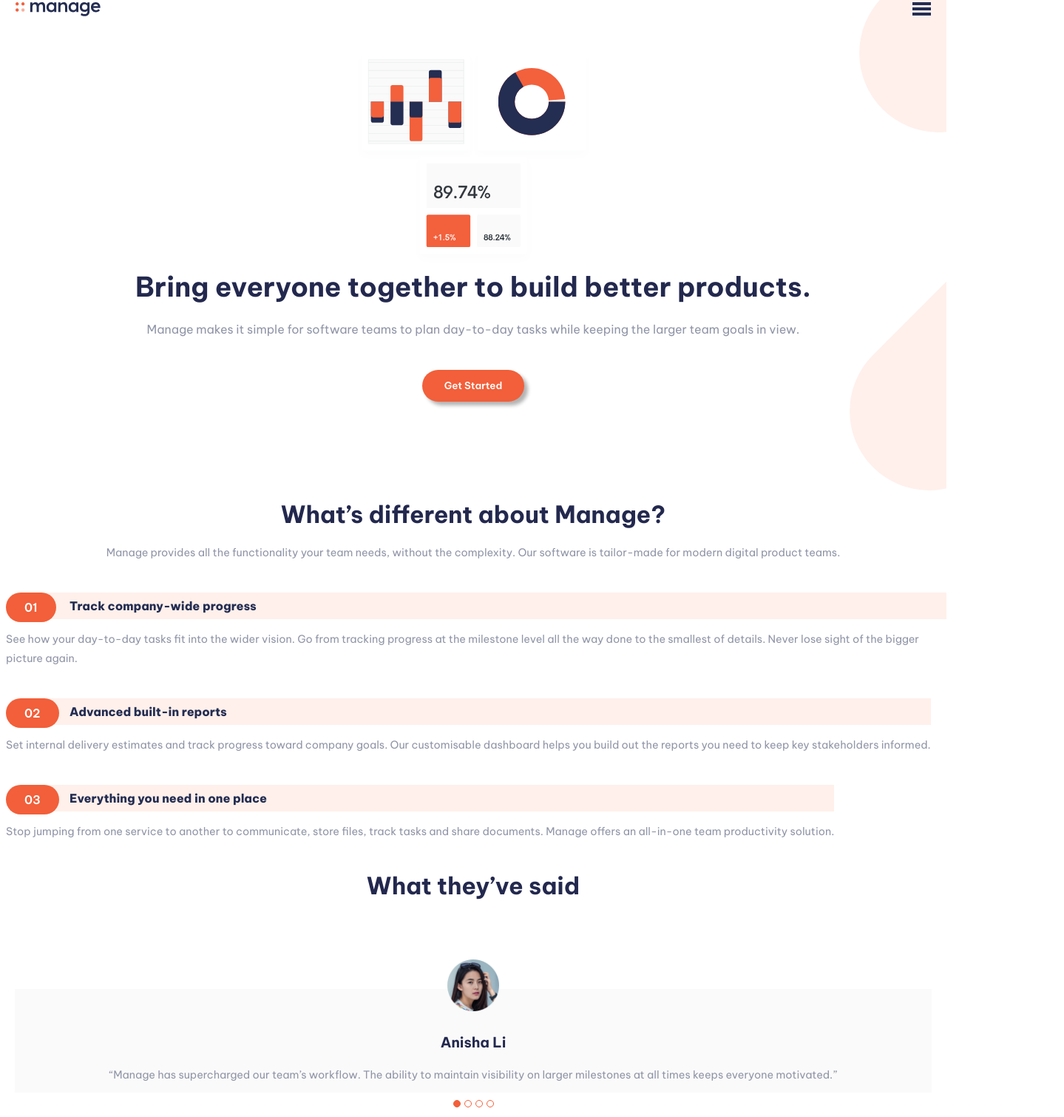
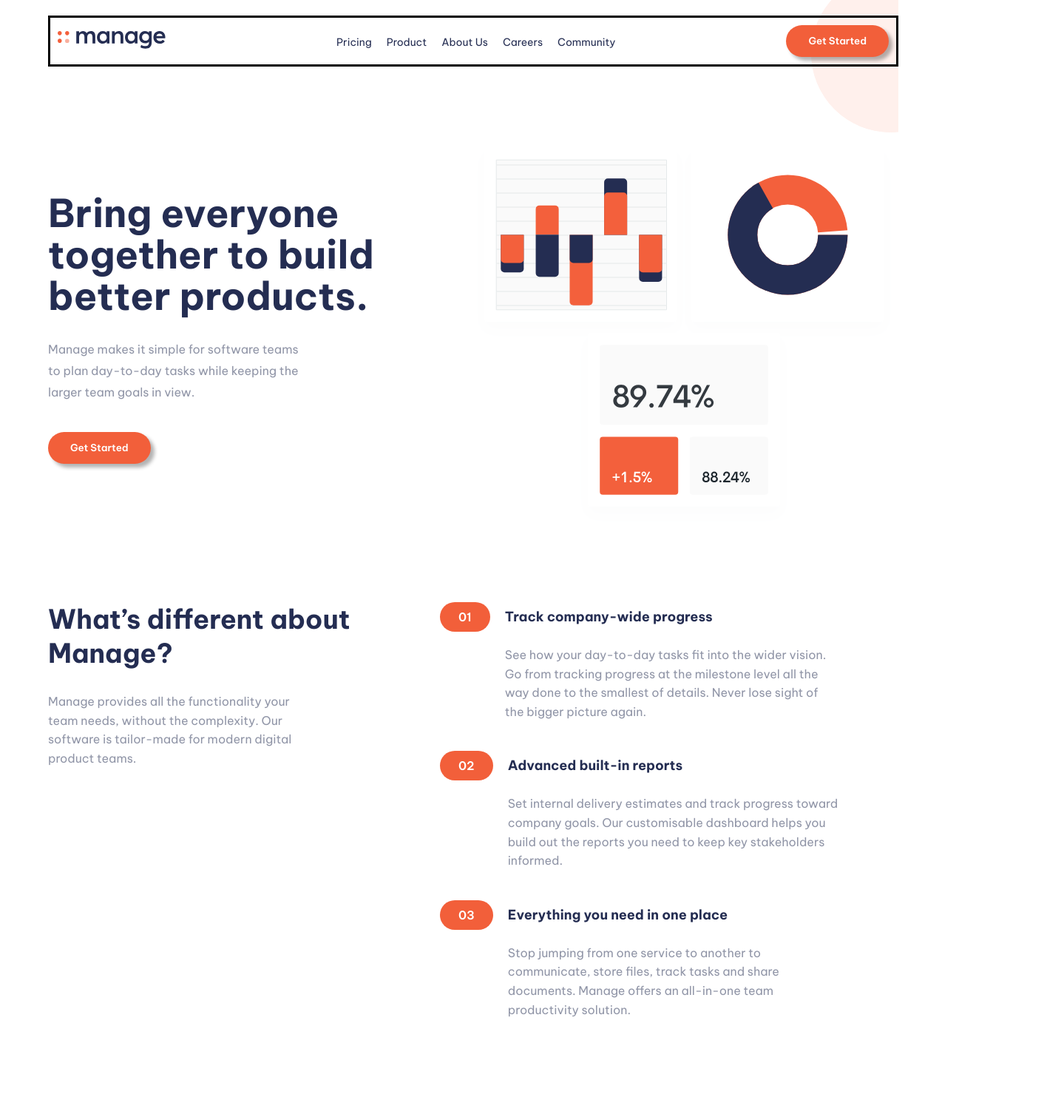
Before and after one commit to t0ng42013/managePageLGA, a plain HTML site: page index.html in a window 1280 px wide. Shown: the part 29-1539 px from the top of the page at 74% size, 1439 px wide, since content can reach past the window. Drawn offline with Linux system fonts and the light colour scheme.

Commit message:
nav hero y silder desktop

```diff
--- a/css/mobile.css
+++ b/css/mobile.css
@@ -1,13 +1,3 @@
-@import url("https://fonts.googleapis.com/css2?family=Be+Vietnam+Pro:ital,wght@0,100;0,200;0,300;0,400;0,500;0,600;0,700;0,800;0,900;1,100;1,200;1,300;1,400;1,500;1,600;1,700;1,800;1,900&display=swap");
-
-* {
-  margin: 0;
-  padding: 0;
-  box-sizing: border-box;
-  text-decoration: none;
-  list-style: none;
-  font-family: "Be Vietnam Pro", sans-serif;
-}
 
 .header {
   padding: 2rem 1.3rem;
@@ -42,7 +32,7 @@
   text-align: center;
   transform: translate(-100vw);
 }
-.btn-start {
+.btn- {
   display: none;
 }
 
@@ -259,6 +249,7 @@ align-items: center;
   padding: 13px 30px;
   margin: auto;
   display: block;
+  cursor: pointer;
 }
 .btnStart {
   color: white;
--- a/css/style.css
+++ b/css/style.css
@@ -0,0 +1,30 @@
+@import url("https://fonts.googleapis.com/css2?family=Be+Vietnam+Pro:ital,wght@0,100;0,200;0,300;0,400;0,500;0,600;0,700;0,800;0,900;1,100;1,200;1,300;1,400;1,500;1,600;1,700;1,800;1,900&display=swap");
+
+* {
+  margin: 0;
+  padding: 0;
+  box-sizing: border-box;
+  text-decoration: none;
+  list-style: none;
+  font-family: "Be Vietnam Pro", sans-serif;
+}
+
+.header__hero--info > h2 {
+      color: hsl(228, 39%, 23%);
+}
+.btn {
+  border: none;
+  background-color: transparent;
+  font-weight: 600;
+  border-radius: 22px;
+  padding: 13px 30px;
+  margin: auto;
+  display: block;
+  cursor: pointer;
+}
+.btnStart {
+  color: white;
+  background-color: rgb(242, 95, 58);
+  box-shadow: 5px 5px 5px rgba(0, 0, 0, 0.3);
+  margin-top: 40px;
+}
--- /dev/null
+++ b/css/styleDesk.css
@@ -0,0 +1,201 @@
+.header,
+.sectionAbout {
+  max-width: 1150px;
+  width: 100%;
+  margin: auto;
+  position: relative;
+  overflow: hidden;
+}
+.header__hero--bg-tablet {
+  position: absolute;
+  top: -15vw;
+  right: -22vw;
+  z-index: -1;
+  width: 400px;
+  object-fit: cover;
+}
+
+/* navbar */
+.header__navbar {
+  display: flex;
+  justify-content: space-between;
+  align-items: center;
+  padding: 10px;
+  margin-top: 50px;
+  margin-bottom: 50px;
+  border: solid;
+
+  button {
+    margin: 0;
+  }
+}
+.header__navbar--menu {
+  flex-grow: 1;
+  display: flex;
+  justify-content: center;
+  gap: 20px;
+  margin: 0 30px;
+
+  li a {
+    font-size: 14px;
+    color: hsl(228, 39%, 23%);
+
+    &:hover {
+      color: hsl(227, 12%, 61%);
+      transition: 0.5s;
+    }
+  }
+}
+
+/* hero */
+.header__hero {
+  display: flex;
+  margin-top: 100px;
+  button {
+    margin: 0;
+  }
+}
+
+.header__hero--info {
+  h2 {
+    font-size: 3.25rem;
+    margin-bottom: 30px;
+    margin-top: 70px;
+    line-height: 3.5rem;
+  }
+  p {
+    max-width: 350px;
+    color: hsl(227, 12%, 61%);
+    margin-bottom: 40px;
+    line-height: 1.8rem;
+  }
+}
+
+/* main */
+.sectionAbout {
+  display: flex;
+  margin: 95px auto;
+  gap: 30px;
+}
+.sectionManage {
+  h3 {
+    font-size: 36px;
+    color: hsl(228, 39%, 23%);
+    margin-bottom: 30px;
+    width: 500px;
+  }
+  p {
+    line-height: 1.6rem;
+    color: hsl(227, 12%, 61%);
+    width: 350px;
+  }
+}
+
+.sectionProvides {
+  .productTeam {
+    display: flex;
+    gap: 20px;
+
+    span {
+      background: rgb(242, 95, 58);
+      padding: 10px 25px;
+      border-radius: 20px;
+      height: min-content;
+      color: white;
+      font-weight: 600;
+    }
+
+    h4 {
+      color: hsl(228, 39%, 23%);
+      padding: 8px 0;
+      font-size: 18px;
+    }
+
+    p {
+      line-height: 1.6rem;
+      color: hsl(227, 12%, 61%);
+      margin: 20px 0 40px 0;
+      max-width: 450px;
+    }
+  }
+}
+
+.sectionCard {
+  display: flex;
+  flex-direction: column;
+  justify-content: center;
+  align-items: center;
+  h3 {
+    font-size: 36px;
+    color: hsl(228, 39%, 23%);
+    margin-bottom: 80px;
+  }
+}
+.containerCard {
+  border: solid;
+  width: 100%;
+}
+
+.slides {
+    border: solid;
+    width: 100%;
+    height: 350px;
+    overflow: hidden;
+    display: flex;
+    align-items: center;
+    position: relative;
+    gap: 30px;
+
+
+
+    .card {
+      position: relative;
+      display: flex;
+      min-width: 540px;
+      height: 220px;
+      padding: 30px 40px;
+      flex-direction: column;
+      align-items: center;
+      justify-content: center;
+      background-color: hsl(0, 0%, 98%);
+      transition: transform 0.6s ease;
+
+      img {
+          width: 80px;
+          height: 80px;
+          object-fit: cover;
+          position: absolute;
+          top: -40px;
+        }
+        h4 {
+            margin: 20px 0;
+        }
+        p {
+            text-align: center;
+            color: hsl(227, 12%, 61%);
+            line-height: 1.6rem;
+        }
+    }
+}
+
+
+
+
+/* .containerCard:active .card {
+  animation: ani 2s linear infinite alternate;
+} */
+.active {
+  /* Estilos para cuando el contenedor está activo */
+  transform: translateX(-100%); /* Aplicar transform a containerCard */
+}
+
+.hamburger,
+.bar {
+  display: none;
+}
+
+@keyframes ani{
+    100%{
+        transform: translate(-100%, 0);
+    }
+}
--- a/index.html
+++ b/index.html
@@ -5,7 +5,8 @@
     <meta name="viewport" content="width=device-width, initial-scale=1.0" />
 
     <link rel="stylesheet" href="./css/style.css" />
-    <link rel="stylesheet" href="./css/mobile.css" />
+    <link rel="stylesheet" href="./css/styleDesk.css" media="screen and (min-width: 600px)"/>
+    <link rel="stylesheet" href="./css/mobile.css" media="screen and (max-width: 600px)"/>
     <title>Frontend Mentor | Manage landing page</title>
   </head>
   <body>
@@ -25,7 +26,7 @@
           <li><a href="#">Community</a></li>
         </ul>
 
-        <button class="btn btn-start desk">Get Started</button>
+        <button class="btn btn-desk desk btnStart">Get Started</button>
         <!-- botón hamburguesa -->
         <div id="btnHamburger" class="header__navbar--hamburger">
           <img
@@ -121,8 +122,10 @@
       <section class="sectionCard">
         <h3 class="h3">What they’ve said</h3>
 
-        <div id="containerSld" class="containerCard">
+        <div
+        id="containerSld" class="containerCard">
           <div class="slides">
+
             <div class="card">
               <img
                 class="cardImg"
--- a/index.js
+++ b/index.js
@@ -22,3 +22,35 @@ bars.forEach((i) => {
 
   });
 });
+
+
+// slides desktop
+const card = document.querySelector(".card");
+let ancho = slides.clientWidth
+let bandera = ancho
+
+slides.addEventListener('click', (e) => {
+
+  if(ancho > 599){
+    const card = document.querySelectorAll(".card");
+    if(bandera <= 2000) {
+
+    card.forEach((slide) =>{
+      slide.style.transform +="translate(-540px)"
+    } )
+
+    bandera += 550;
+    console.log(bandera);
+    }
+    if (bandera >= 2263){
+      setTimeout(() => {
+        bandera = ancho
+      card.forEach((slide) => {
+        slide.style.transform = "translateX(0px)"
+      })
+      }, 2000);
+
+    }
+  }
+
+});
```
